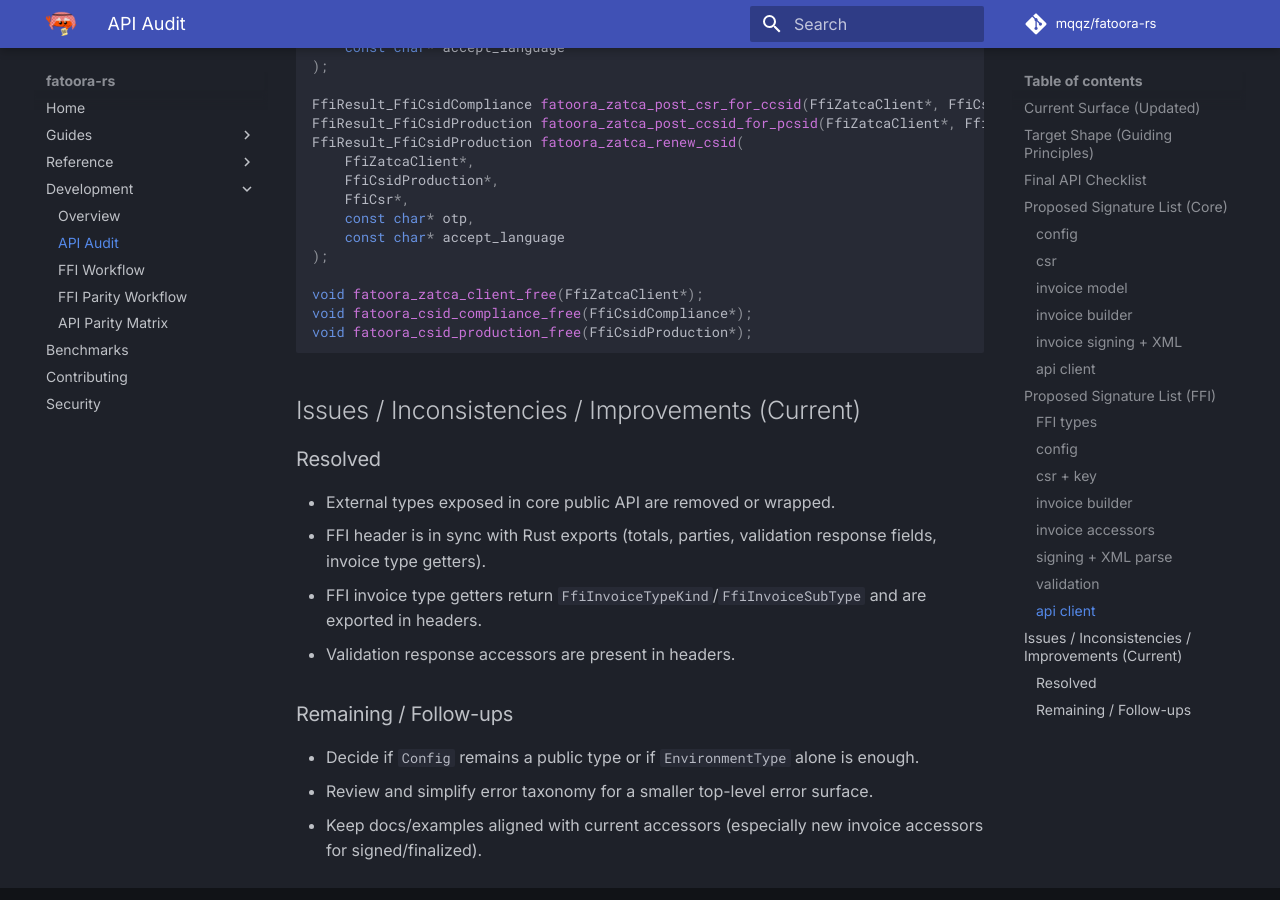
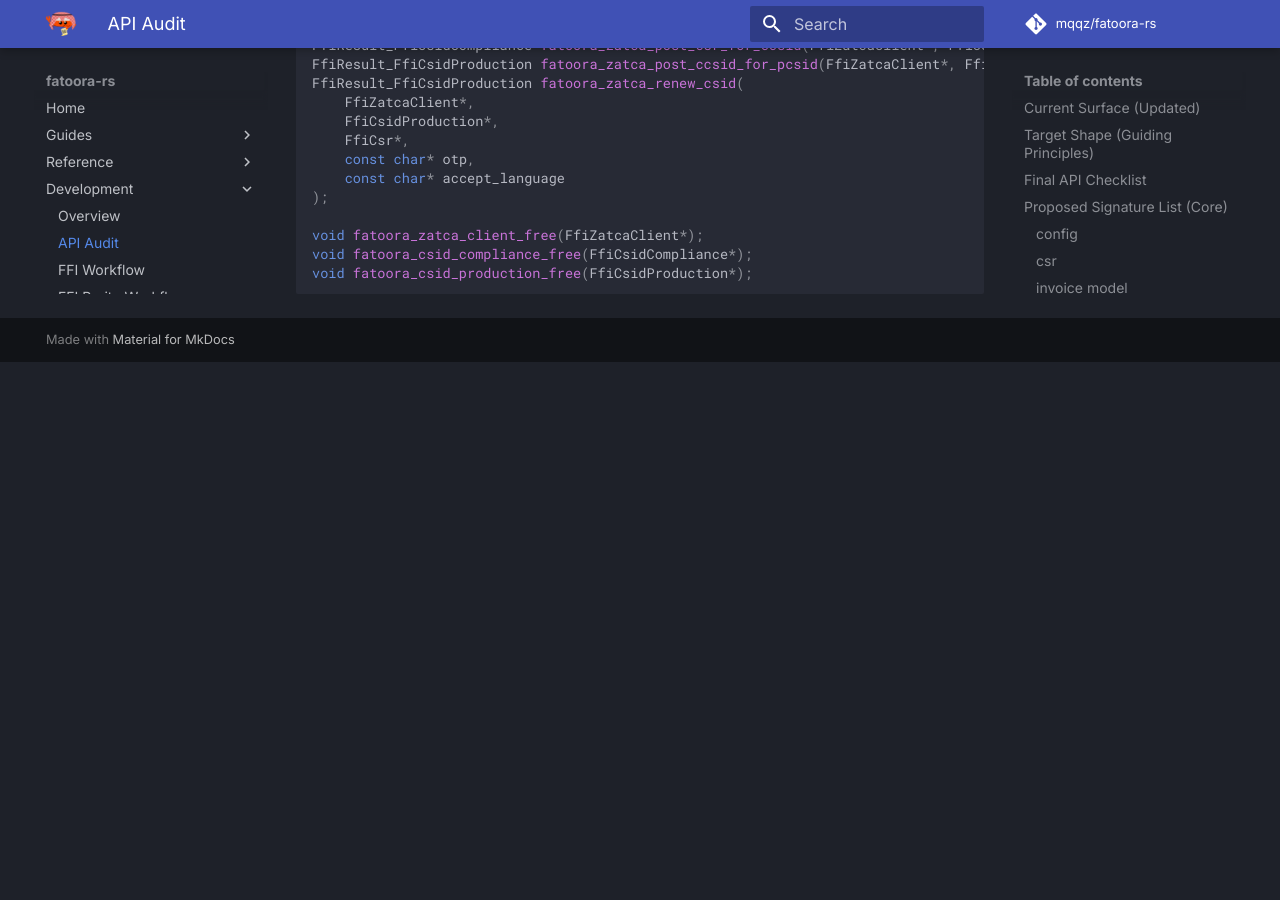
Before and after one commit to mqqz/fatoora-rs, an MkDocs documentation site: the page built from docs/development/api-audit.md, in a window 1280 px wide and 900 px high, scrolled down 10385 px. Built offline with MkDocs 1.6.1 and Material for MkDocs 9.7.7, drawn with Linux system fonts in a browser that asks for light colours; comment, search, counter and statistics services are not loaded; after the commit the page ends 10747 px from its top, so only the background shows below that; some of the changed text lies outside the part shown.

Commit message:
docs: improve writing

````diff
--- a/docs/development/api-audit.md
+++ b/docs/development/api-audit.md
@@ -37,7 +37,6 @@
 - [x] Remove filesystem helpers where not essential (no file-based helpers outside CSR + invoice XML parse).
 - [x] Remove custom XSD handling entirely (no `with_xsd_path`).
 - [x] CLI `validate` uses bundled XSD only (no `--xsd-path` flag).
-- [ ] Evaluate whether `Config` still adds value beyond `Environment` (keep only if extensibility is needed).
 
 ## Proposed Signature List (Core)
 This list is intentionally minimal and string/bytes-only at the public boundary. Names reflect current API.
@@ -475,15 +474,3 @@
 void fatoora_csid_compliance_free(FfiCsidCompliance*);
 void fatoora_csid_production_free(FfiCsidProduction*);
 ```
-
-## Issues / Inconsistencies / Improvements (Current)
-### Resolved
-- External types exposed in core public API are removed or wrapped.
-- FFI header is in sync with Rust exports (totals, parties, validation response fields, invoice type getters).
-- FFI invoice type getters return `FfiInvoiceTypeKind`/`FfiInvoiceSubType` and are exported in headers.
-- Validation response accessors are present in headers.
-
-### Remaining / Follow-ups
-- Decide if `Config` remains a public type or if `EnvironmentType` alone is enough.
-- Review and simplify error taxonomy for a smaller top-level error surface.
-- Keep docs/examples aligned with current accessors (especially new invoice accessors for signed/finalized).
````
Also changed, not shown: docs/development/index.md (+2 -2 lines), docs/reference/api-client.md (+3 -1 lines), docs/reference/bindings/python.md (+14 -0 lines), docs/reference/configuration.md (+22 -2 lines), docs/reference/errors.md (+0 -14 lines).
